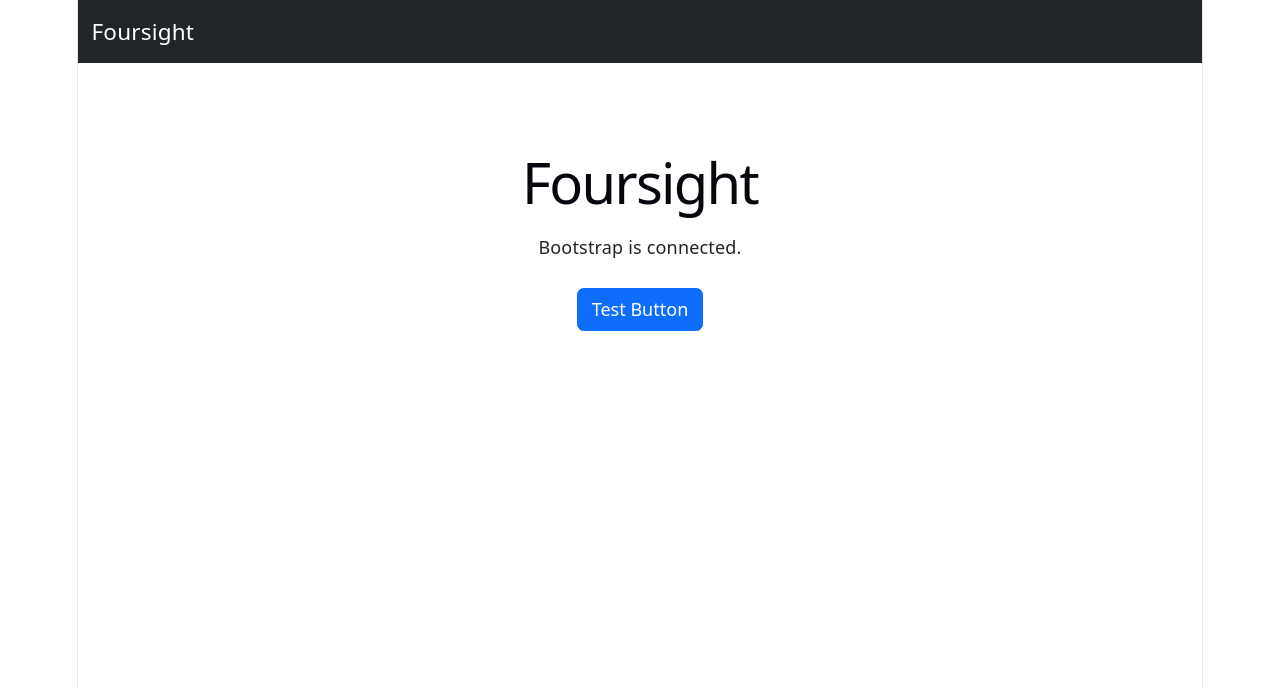
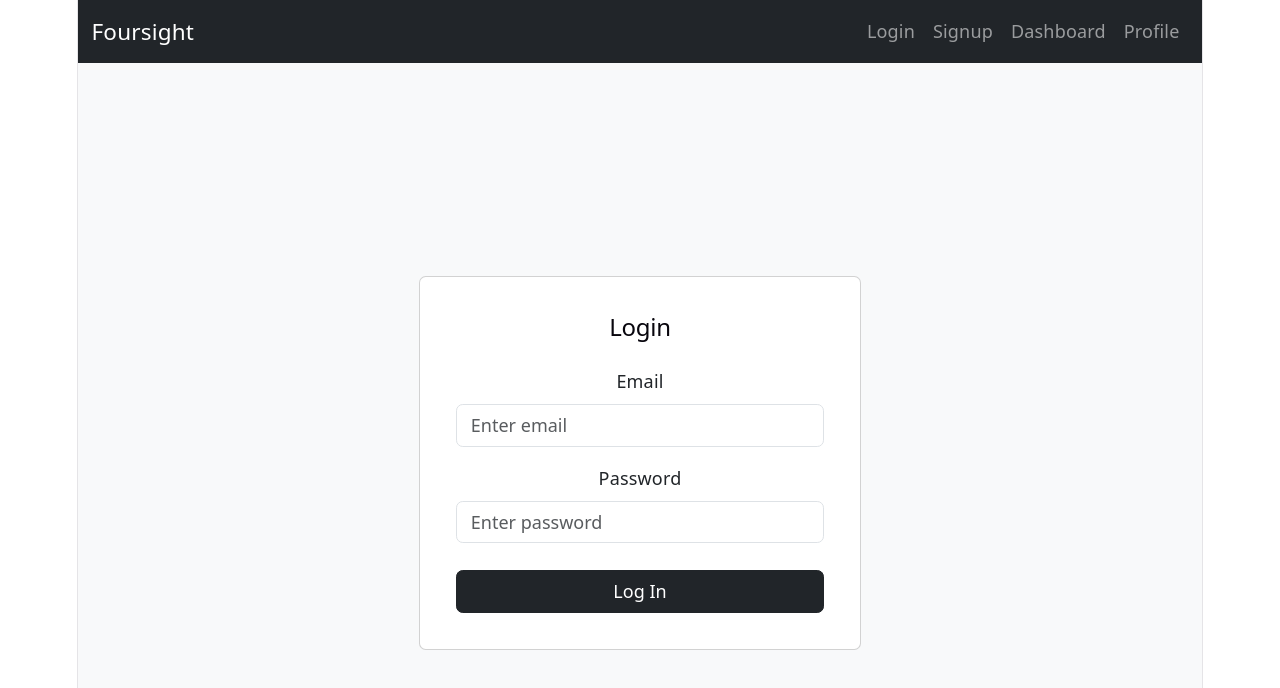
Before and after one commit to missirischeung/youCode2026, a React (Vite) app: page / in a window 1280 px wide. Shown: the top 688 px of the page. Built offline with nearby package versions, Linux system fonts and the light colour scheme.

Commit message:
Set up main pages

```diff
--- a/package.json
+++ b/package.json
@@ -14,7 +14,8 @@
     "bootstrap": "^5.3.8",
     "react": "^19.2.4",
     "react-bootstrap": "^2.10.10",
-    "react-dom": "^19.2.4"
+    "react-dom": "^19.2.4",
+    "react-router": "^7.14.0"
   },
   "devDependencies": {
     "@eslint/js": "^9.39.4",
--- a/src/App.jsx
+++ b/src/App.jsx
@@ -1,21 +1,49 @@
 import Container from 'react-bootstrap/Container'
 import Navbar from 'react-bootstrap/Navbar'
-import Button from 'react-bootstrap/Button'
+import Nav from 'react-bootstrap/Nav'
+import { Routes, Route, Link } from 'react-router'
+
+import Login from './pages/Login'
+import Signup from './pages/Signup'
+import Dashboard from './pages/Dashboard'
+import Profile from './pages/Profile'
 
 function App() {
   return (
     <>
-      <Navbar bg="dark" variant="dark">
+      <Navbar bg="dark" variant="dark" expand="lg">
         <Container>
-          <Navbar.Brand>Foursight</Navbar.Brand>
+          <Navbar.Brand as={Link} to="/">
+            Foursight
+          </Navbar.Brand>
+
+          <Navbar.Toggle aria-controls="main-navbar" />
+          <Navbar.Collapse id="main-navbar">
+            <Nav className="ms-auto">
+              <Nav.Link as={Link} to="/login">
+                Login
+              </Nav.Link>
+              <Nav.Link as={Link} to="/signup">
+                Signup
+              </Nav.Link>
+              <Nav.Link as={Link} to="/dashboard">
+                Dashboard
+              </Nav.Link>
+              <Nav.Link as={Link} to="/profile">
+                Profile
+              </Nav.Link>
+            </Nav>
+          </Navbar.Collapse>
         </Container>
       </Navbar>
 
-      <Container className="py-5">
-        <h1 className="mb-3">Foursight</h1>
-        <p className="mb-4">Bootstrap is connected.</p>
-        <Button variant="primary">Test Button</Button>
-      </Container>
+      <Routes>
+        <Route path="/" element={<Login />} />
+        <Route path="/login" element={<Login />} />
+        <Route path="/signup" element={<Signup />} />
+        <Route path="/dashboard" element={<Dashboard />} />
+        <Route path="/profile" element={<Profile />} />
+      </Routes>
     </>
   )
 }
--- a/src/main.jsx
+++ b/src/main.jsx
@@ -1,11 +1,14 @@
 import React from 'react'
 import ReactDOM from 'react-dom/client'
+import { BrowserRouter } from 'react-router'
 import App from './App.jsx'
 import 'bootstrap/dist/css/bootstrap.min.css'
 import './index.css'
 
 ReactDOM.createRoot(document.getElementById('root')).render(
   <React.StrictMode>
-    <App />
+    <BrowserRouter>
+      <App />
+    </BrowserRouter>
   </React.StrictMode>,
 )
--- /dev/null
+++ b/src/pages/Dashboard.css
@@ -0,0 +1,9 @@
+.dashboard-page {
+    min-height: 100vh;
+    background: #f8f9fa;
+  }
+
+  .dashboard-card {
+    border-radius: 12px;
+    border: none;
+  }
--- /dev/null
+++ b/src/pages/Dashboard.jsx
@@ -0,0 +1,35 @@
+import { Container, Row, Col, Card } from 'react-bootstrap'
+import './Dashboard.css'
+
+function Dashboard() {
+  return (
+    <div className="dashboard-page">
+      <Container className="py-5">
+        <h1 className="mb-4">Dashboard</h1>
+
+        <Row className="g-4">
+          <Col md={6} lg={4}>
+            <Card className="dashboard-card">
+              <Card.Body>
+                <h5>Card 1</h5>
+                <p>Some content here</p>
+              </Card.Body>
+            </Card>
+          </Col>
+
+          <Col md={6} lg={4}>
+            <Card className="dashboard-card">
+              <Card.Body>
+                <h5>Card 2</h5>
+                <p>More content</p>
+              </Card.Body>
+            </Card>
+          </Col>
+        </Row>
+
+      </Container>
+    </div>
+  )
+}
+
+export default Dashboard
--- /dev/null
+++ b/src/pages/Login.css
@@ -0,0 +1,10 @@
+.login-page {
+    min-height: 100vh;
+    background: #f8f9fa;
+  }
+
+  .login-card {
+    border-radius: 12px;
+    border: none;
+    padding: 1rem;
+  }
--- /dev/null
+++ b/src/pages/Login.jsx
@@ -0,0 +1,39 @@
+import { Container, Row, Col, Form, Button, Card } from 'react-bootstrap'
+import './Login.css'
+
+function Login() {
+  return (
+    <div className="login-page">
+      <Container>
+        <Row className="justify-content-center align-items-center min-vh-100">
+          <Col xs={12} md={8} lg={5}>
+            <Card className="login-card">
+              <Card.Body>
+                <h2 className="text-center mb-4">Login</h2>
+
+                <Form>
+                  <Form.Group className="mb-3">
+                    <Form.Label>Email</Form.Label>
+                    <Form.Control type="email" placeholder="Enter email" />
+                  </Form.Group>
+
+                  <Form.Group className="mb-4">
+                    <Form.Label>Password</Form.Label>
+                    <Form.Control type="password" placeholder="Enter password" />
+                  </Form.Group>
+
+                  <Button variant="dark" className="w-100">
+                    Log In
+                  </Button>
+                </Form>
+
+              </Card.Body>
+            </Card>
+          </Col>
+        </Row>
+      </Container>
+    </div>
+  )
+}
+
+export default Login
--- /dev/null
+++ b/src/pages/Profile.css
@@ -0,0 +1,10 @@
+.profile-page {
+    min-height: 100vh;
+    background: #f8f9fa;
+  }
+
+  .profile-card {
+    max-width: 500px;
+    border-radius: 12px;
+    border: none;
+  }
--- /dev/null
+++ b/src/pages/Profile.jsx
@@ -0,0 +1,23 @@
+import { Container, Card, Button } from 'react-bootstrap'
+import './Profile.css'
+
+function Profile() {
+  return (
+    <div className="profile-page">
+      <Container className="py-5">
+        <Card className="profile-card mx-auto">
+          <Card.Body>
+            <h2>Profile</h2>
+
+            <p><strong>Name:</strong> User</p>
+            <p><strong>Email:</strong> user@email.com</p>
+
+            <Button variant="dark">Edit</Button>
+          </Card.Body>
+        </Card>
+      </Container>
+    </div>
+  )
+}
+
+export default Profile
--- /dev/null
+++ b/src/pages/Signup.css
@@ -0,0 +1,9 @@
+.signup-page {
+    min-height: 100vh;
+    background: #f1f3f5;
+  }
+
+  .signup-card {
+    border-radius: 12px;
+    border: none;
+  }
--- /dev/null
+++ b/src/pages/Signup.jsx
@@ -0,0 +1,39 @@
+import { Container, Row, Col, Form, Button, Card } from 'react-bootstrap'
+import './Signup.css'
+
+function Signup() {
+  return (
+    <div className="signup-page">
+      <Container>
+        <Row className="justify-content-center align-items-center min-vh-100">
+          <Col xs={12} md={8} lg={5}>
+            <Card className="signup-card">
+              <Card.Body>
+                <h2 className="text-center mb-4">Sign Up</h2>
+
+                <Form>
+                  <Form.Group className="mb-3">
+                    <Form.Label>Email</Form.Label>
+                    <Form.Control type="email" />
+                  </Form.Group>
+
+                  <Form.Group className="mb-3">
+                    <Form.Label>Password</Form.Label>
+                    <Form.Control type="password" />
+                  </Form.Group>
+
+                  <Button variant="dark" className="w-100">
+                    Create Account
+                  </Button>
+                </Form>
+
+              </Card.Body>
+            </Card>
+          </Col>
+        </Row>
+      </Container>
+    </div>
+  )
+}
+
+export default Signup
```
Also changed, not shown: 1 other file (tests, documents, lock files or other folders).
